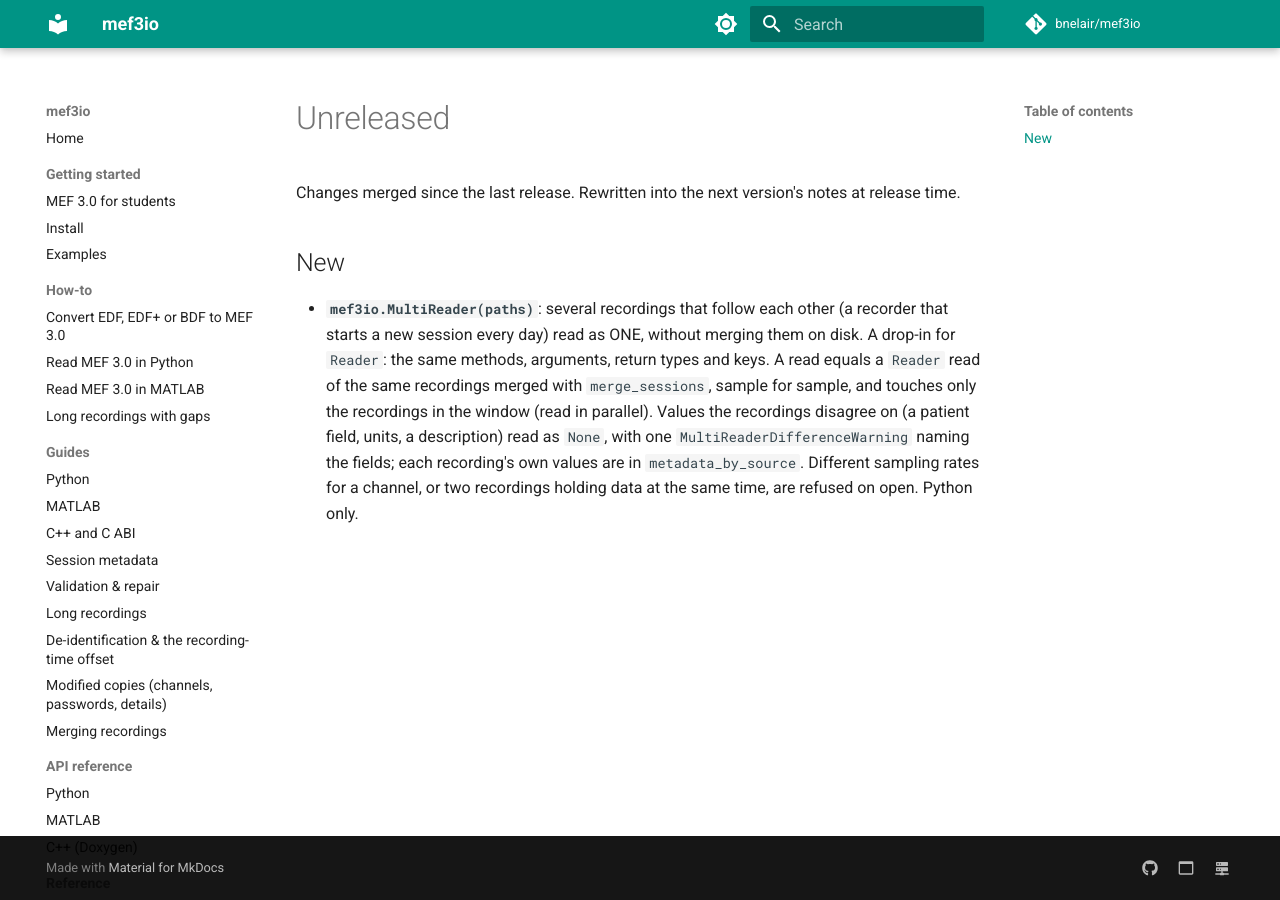
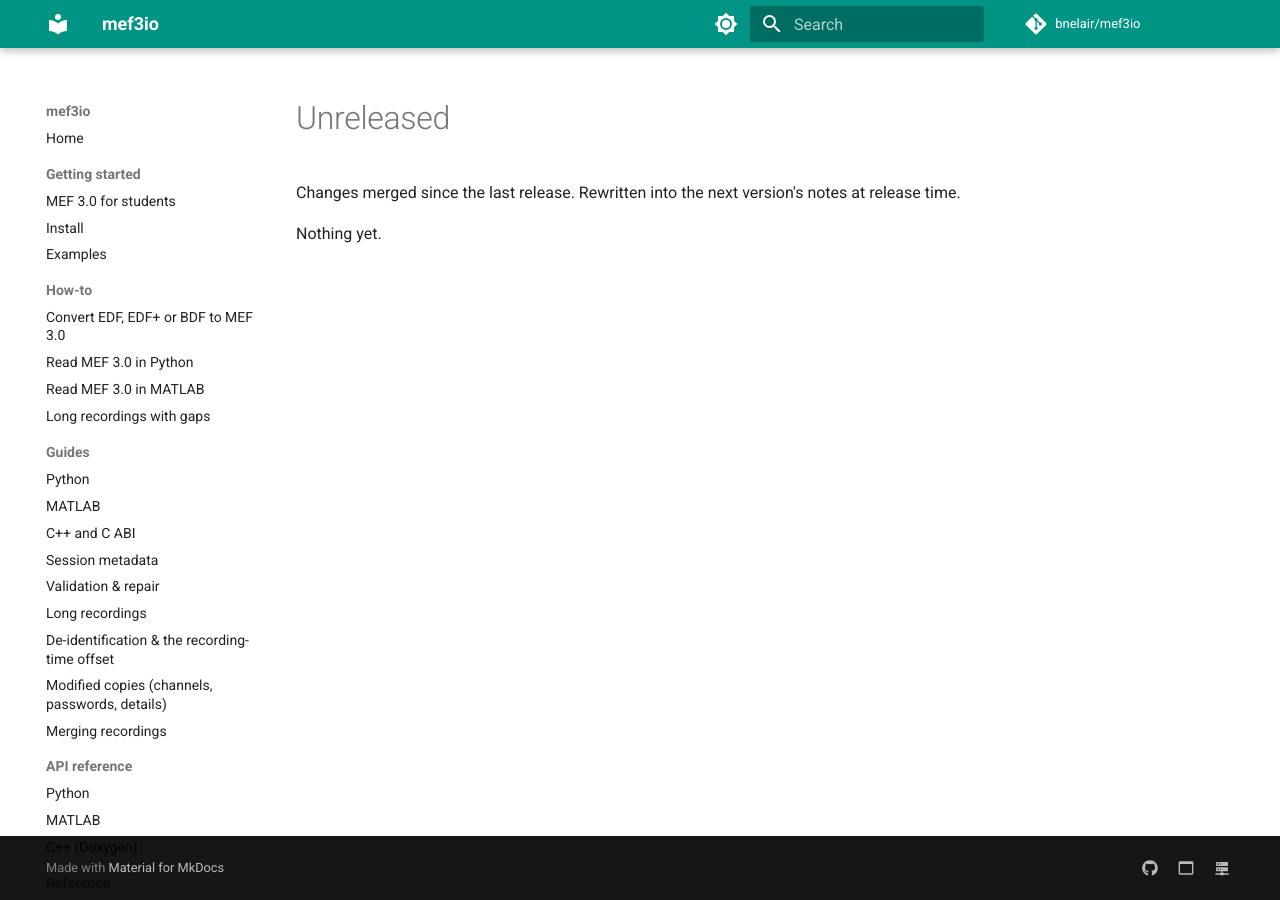
Before and after one commit to bnelair/mef3io, an MkDocs documentation site: the page built from docs/release_notes/unreleased.md, in a window 1280 px wide. Built offline with MkDocs 1.6.1 and Material for MkDocs 9.7.7, drawn with Linux system fonts in a browser that asks for light colours; comment, search, counter and statistics services are not loaded.

Commit message:
Docs revision for 1.6.0: release notes, index, nav
Co-Authored-By: Claude Opus 5.5 <noreply@anthropic.com>
Claude-Session: https://claude.ai/code/session_01PWYBRHqzczzUfo99eFKLmQ

```diff
--- a/docs/release_notes/unreleased.md
+++ b/docs/release_notes/unreleased.md
@@ -3,16 +3,4 @@
 Changes merged since the last release. Rewritten into the next version's
 notes at release time.
 
-## New
-
-- **`mef3io.MultiReader(paths)`**: several recordings that follow each other
-  (a recorder that starts a new session every day) read as ONE, without
-  merging them on disk. A drop-in for `Reader`: the same methods, arguments,
-  return types and keys. A read equals a `Reader` read of the same recordings
-  merged with `merge_sessions`, sample for sample, and touches only the
-  recordings in the window (read in parallel). Values the recordings disagree
-  on (a patient field, units, a description) read as `None`, with one
-  `MultiReaderDifferenceWarning` naming the fields; each recording's own
-  values are in `metadata_by_source`. Different sampling rates for a channel,
-  or two recordings holding data at the same time, are refused on open.
-  Python only.
+Nothing yet.
--- a/mkdocs.yml
+++ b/mkdocs.yml
@@ -84,6 +84,7 @@ nav:
   - Release notes:
       - All releases: release_notes/index.md
       - Unreleased: release_notes/unreleased.md
+      - "1.6.0": release_notes/1.6.0.md
       - "1.5.1": release_notes/1.5.1.md
       - "1.5.0": release_notes/1.5.0.md
       - "1.4.0": release_notes/1.4.0.md
```
Also changed, not shown: docs/release_notes/1.6.0.md (added, +17 -0 lines), docs/release_notes/index.md (+2 -1 lines).
